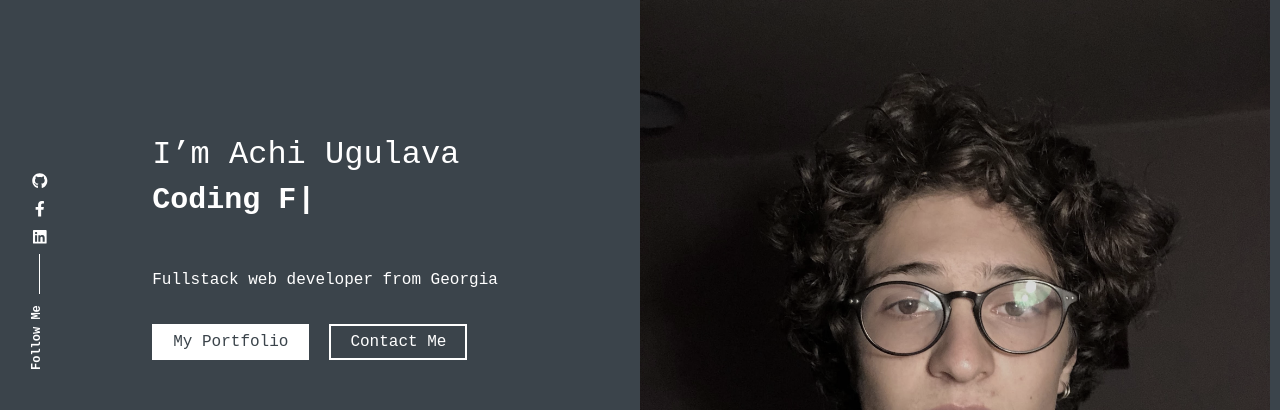
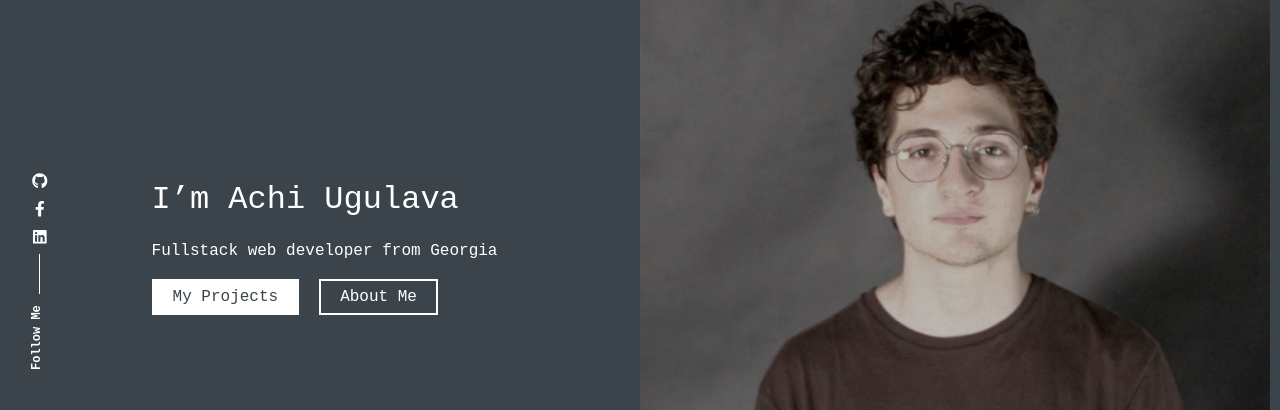
Before and after one commit to PickleSoda/portfolio, a React (Create React App) app: page / in a window 1280 px wide. Shown: the part 128-538 px from the top of the page. Built offline with nearby package versions, Linux system fonts and the light colour scheme.

Commit message:
content edit

```diff
--- a/src/app/routes.js
+++ b/src/app/routes.js
@@ -22,7 +22,7 @@ const AnimatedSwitch = withRouter(({ location }) => (
       <Switch location={location}>
         <Route exact path="/" component={Home} />
         <Route path="/about" component={About} />
-        <Route path="/portfolio" component={Portfolio} />
+        <Route path="/projects" component={Portfolio} />
         <Route path="/contact" component={ContactUs} />
         <Route path="*" component={Home} />
       </Switch>
--- a/src/content_option.js
+++ b/src/content_option.js
@@ -7,9 +7,9 @@ const meta = {
 const introdata = {
   title: "I’m Achi Ugulava",
   animated: {
-    first: "Web Developer",
-    second: "Coding For Fun",
-    third: "Problem Solver",
+    first: "Full-Stack Developer",
+    second: "Vue and React on Front",
+    third: "PHP on Back",
   },
   description: "Fullstack web developer from Georgia",
 };
@@ -17,43 +17,41 @@ const introdata = {
 const dataabout = {
   title: "about me",
   aboutme:
-    "I have a creative person and am always up for new challenges. I am comfortable working with MVC pattern and performing CRUD operations. I also have experience with dom manipulation on the front end.  One of my strongest skills is problem solving. I enjoy setting and achieving personal goals, so I work well in groups as well as alone. I have excellent communication and listening skills.",
+    "   Began writing code in C++ when I was 14 years old. Although I'm physically active person, problem solving is one of my strong suits, its the reason I love programming. I'm comfortable working with MVC and MVVM architectue patterns. I've tried a lot of programming languages and frameworks, but so far, Laravel and Vue are my favourites.",
 };
 
 const skills = [
   {
-    name: "PHP",
-    info: "understanding of MVC pattern and CRUD operations, able to work with sql databases",
+    name: "Laravel",
     value: 90,
   },
   {
-    name: "laravel",
-    value: 90,
+    name: "Magneto",
+    value: 60,
   },
   {
-    name: "Javascript",
+    name: "Vue",
     value: 80,
   },
   {
     name: "React",
-    value: 60,
-  },
-  {
-    name: "css",
-    value: 80,
-  },
+    value: 70,
+  }
 ];
+const skilldesc = {
+desc:"I'm not even shure what this kind of skill graphs represent but made one anyways."
+}
 
 const services = [
   {
     title: "Front end",
     description:
-      "comfortable with CSS frameworks:tailwindCSS and bootstrap , knowledge of JS and basic understanding of React.",
+      "Working experience with Vue JS, Done some projects on my own with React. Worked with wide range of styling tools: Bootstrap, Tailwind, Scss, Less",
   },
   {
     title: "Back End",
     description:
-      "knowledge of PHP-Laravel framework , basics of node.JS-Express.JS .",
+      "knowledge of PHP - Magento and Laravel. Basic understanding of Express.JS.",
   },
 ];
 
@@ -101,6 +99,7 @@ export {
   dataabout,
   dataportfolio,
   skills,
+  skilldesc,
   services,
   introdata,
   contactConfig,
--- a/src/header/index.js
+++ b/src/header/index.js
@@ -38,7 +38,7 @@ const Headermain = () => {
                   <Link  onClick={handleToggle} to="/" className="my-3">Home</Link>
                   </li>
                   <li className="menu_item">
-                    <Link  onClick={handleToggle} to="/portfolio" className="my-3"> Portfolio</Link>
+                    <Link  onClick={handleToggle} to="/projects" className="my-3"> Projects</Link>
                   </li>
                   <li className="menu_item">
                   <Link onClick={handleToggle} to="/about" className="my-3">About</Link>
--- a/src/pages/about/index.js
+++ b/src/pages/about/index.js
@@ -2,7 +2,8 @@ import React from "react";
 import "./style.css";
 import { Helmet, HelmetProvider } from "react-helmet-async";
 import { Container, Row, Col } from "react-bootstrap";
-import { dataabout, meta, skills, services } from "../../content_option";
+import Typewriter from "typewriter-effect";
+import { dataabout, meta, skills, services,skilldesc } from "../../content_option";
 
 export const About = () => {
   return (
@@ -15,7 +16,18 @@ export const About = () => {
         </Helmet>
         <Row className="mb-5 mt-3">
           <Col lg="8">
-            <h1 className="display-4 mb-4">About me</h1>
+          <h1 className="display-4 mb-4">
+          <Typewriter
+                    options={{
+                      delay:80,
+                      autoStart: true,
+                      deleteSpeed: 10,
+                      strings: "About me",
+                      typeSpeed: 100,
+                      cursor:null
+                    }}
+                  />
+            </h1>
             <hr className="t_border my-4 ml-0 text-left" />
           </Col>
         </Row>
@@ -25,6 +37,7 @@ export const About = () => {
           </Col>
           <Col lg="7" className="d-flex align-items-center">
             <div>
+
               <p>{dataabout.aboutme}</p>
             </div>
           </Col>
@@ -33,6 +46,9 @@ export const About = () => {
         <Row className="sec_sp">
           <Col lg="5">
             <h3 className="color_sec py-4">Skills</h3>
+            <p>
+              {skilldesc.desc}
+            </p>
           </Col>
           <Col lg="7">
             {skills.map((data, i) => {
--- a/src/pages/contact/index.js
+++ b/src/pages/contact/index.js
@@ -4,6 +4,7 @@ import "./style.css";
 import { Helmet, HelmetProvider } from "react-helmet-async";
 import { meta } from "../../content_option";
 import { Container, Row, Col, Alert } from "react-bootstrap";
+import Typewriter from "typewriter-effect";
 import { contactConfig, socialprofils } from "../../content_option";
 import { FaFacebookF, FaLinkedin } from "react-icons/fa";
 export const ContactUs = () => {
@@ -74,7 +75,16 @@ export const ContactUs = () => {
         </Helmet>
         <Row className="mb-5 mt-3">
           <Col lg="8">
-            <h1 className="display-4 mb-4">Contact</h1>
+            <h1 className="display-4 mb-4"><Typewriter
+                    options={{
+                      delay:80,
+                      autoStart: true,
+                      deleteSpeed: 10,
+                      strings: "Contact",
+                      typeSpeed: 100,
+                      cursor:null
+                    }}
+                  /></h1>
             <hr className="t_border my-4 ml-0 text-left" />
           </Col>
         </Row>
@@ -111,14 +121,14 @@ export const ContactUs = () => {
             </address>
             <div className="socials">
               <a href={socialprofils.facebook}>
+                <FaFacebookF />
                 Facebook
-                <FaFacebookF />
               </a>
             </div>
             <div className="socials">
               <a href={socialprofils.linkedin}>
+                <FaLinkedin />
                 linkedin
-                <FaLinkedin />
               </a>
             </div>
           </Col>
--- a/src/pages/home/index.js
+++ b/src/pages/home/index.js
@@ -4,7 +4,7 @@ import { Helmet, HelmetProvider } from "react-helmet-async";
 import Typewriter from "typewriter-effect";
 import { introdata, meta } from "../../content_option";
 import { Link } from "react-router-dom";
-import  Profile from "../../assets/images/pfp.jpg";
+import Profile from "../../assets/images/pfp.jpg";
 export const Home = () => {
   return (
     <HelmetProvider>
@@ -16,39 +16,64 @@ export const Home = () => {
         </Helmet>
         <div className="intro_sec d-block d-lg-flex align-items-center ">
           <div className="h_bg-image order-1 order-lg-2 h-100 ">
-            <img src={Profile} className="image "/>
+            <img src={Profile} className="image " alt="pfp" />
           </div>
           <div className="text order-2 order-lg-1 h-100 d-lg-flex justify-content-center">
             <div className="align-self-center ">
               <div className="intro mx-auto">
-                <h2 className="mb-1x">{introdata.title}</h2>
-                <h1 className="fluidz-48 mb-1x">
+                <h2 className="mb-1x">
                   <Typewriter
                     options={{
+                      delay:40,
+                      autoStart: true,
+                      deleteSpeed: 10,
+                      strings: introdata.title,
+                      typeSpeed: 100,
+                      cursor:null
+                    }}
+                  />
+                </h2>
+                {/* <h1 className="fluidz-48 mb-1x">
+                  <Typewriter
+                    options={{
+                      delay:100,
                       strings: [
                         introdata.animated.first,
                         introdata.animated.second,
                         introdata.animated.third,
                       ],
                       autoStart: true,
-                      loop: true,
+                      loop: false,
                       deleteSpeed: 10,
                     }}
-                  />
-                </h1>
-                <p className="mb-1x">{introdata.description}</p>
+                  {/* />
+                </h1> */}
+                <Typewriter
+                   options={{
+                      delay:35,
+                      cursor:null
+                    }}
+                  onInit={(typewriter) => {
+                    typewriter
+                      .pauseFor(1000)
+                      .typeString(introdata.description)
+                      .callFunction(() => {
+                      })
+                      .start();
+                  }}
+                />
                 <div className="intro_btn-action pb-5">
-                  <Link to="/portfolio" className="text_2">
+                  <Link to="/projects" className="text_2">
                     <div id="button_p" className="ac_btn btn ">
-                      My Portfolio
+                      My Projects
                       <div className="ring one"></div>
                       <div className="ring two"></div>
                       <div className="ring three"></div>
                     </div>
                   </Link>
-                  <Link to="/contact">
+                  <Link to="/about">
                     <div id="button_h" className="ac_btn btn">
-                      Contact Me
+                      About Me
                       <div className="ring one"></div>
                       <div className="ring two"></div>
                       <div className="ring three"></div>
--- a/src/pages/home/style.css
+++ b/src/pages/home/style.css
@@ -14,7 +14,9 @@ section {
 .has-first-color {
     color: var(--primary-color);
 }
-
+.mb-1x{
+    margin-bottom: 20px;
+}
 .btn-portfolio {
     background: var(--primary-color);
     border-radius: 0;
@@ -100,7 +102,6 @@ section {
 .intro_sec .h_bg-image {
     background-size: cover;
     background-position: center;
-    min-height: 700px;
     position: relative;
 }
 
@@ -204,7 +205,6 @@ section {
 @media (max-width:991.98px) {
     .intro_sec .h_bg-image {
         height: 600px;
-        min-height: 75vh;
         margin-bottom: 30px;
     }
     .intro_sec .h_bg-image .block {
--- a/src/pages/portfolio/index.js
+++ b/src/pages/portfolio/index.js
@@ -4,6 +4,7 @@ import { Helmet, HelmetProvider } from "react-helmet-async";
 import { Container, Row, Col } from "react-bootstrap";
 import { dataportfolio, meta } from "../../content_option";
 import { FaGithub, FaDoorOpen } from "react-icons/fa";
+import Typewriter from "typewriter-effect";
 export const Portfolio = () => {
   return (
     <HelmetProvider>
@@ -15,7 +16,18 @@ export const Portfolio = () => {
         </Helmet>
         <Row className="mb-5 mt-3">
           <Col lg="8">
-            <h1 className="display-4 mb-4"> Portfolio </h1>{" "}
+            <h1 className="display-4 mb-4">
+              <Typewriter
+                options={{
+                  delay: 80,
+                  autoStart: true,
+                  deleteSpeed: 10,
+                  strings: "Projects",
+                  typeSpeed: 100,
+                  cursor: null,
+                }}
+              />
+            </h1>
             <hr className="t_border my-4 ml-0 text-left" />
           </Col>
         </Row>
@@ -36,14 +48,14 @@ export const Portfolio = () => {
                         target="_blank"
                         rel="noreferrer noopener"
                       >
-                        <FaDoorOpen size={70} />
+                        <FaDoorOpen className="po_icon" size={70} />
                       </a>
                       <a
                         href={data.GHlink}
                         target="_blank"
                         rel="noreferrer noopener"
                       >
-                        <FaGithub size={70} />
+                        <FaGithub className="po_icon" size={70} />
                       </a>
                     </div>
                   </div>
--- a/src/pages/portfolio/style.css
+++ b/src/pages/portfolio/style.css
@@ -11,6 +11,7 @@
   position: relative;
   display: flex;
   flex-direction: row;
+  justify-content: space-between;
   flex-wrap: wrap;
   padding: 6px;
 }
@@ -77,10 +78,14 @@
 .po_item .content a {
   width: 70%;
   height: 70px;
+  margin: 0 30px;
 }
 
 .po_item .content a:hover {
   text-decoration: none;
+}
+.po_item .content a:hover .po_icon{
+  color: rgb(27, 24, 24);
 }
 .po_desc {
   position: relative;
```
Also changed, not shown: src/assets/images/pfp.jpg.
